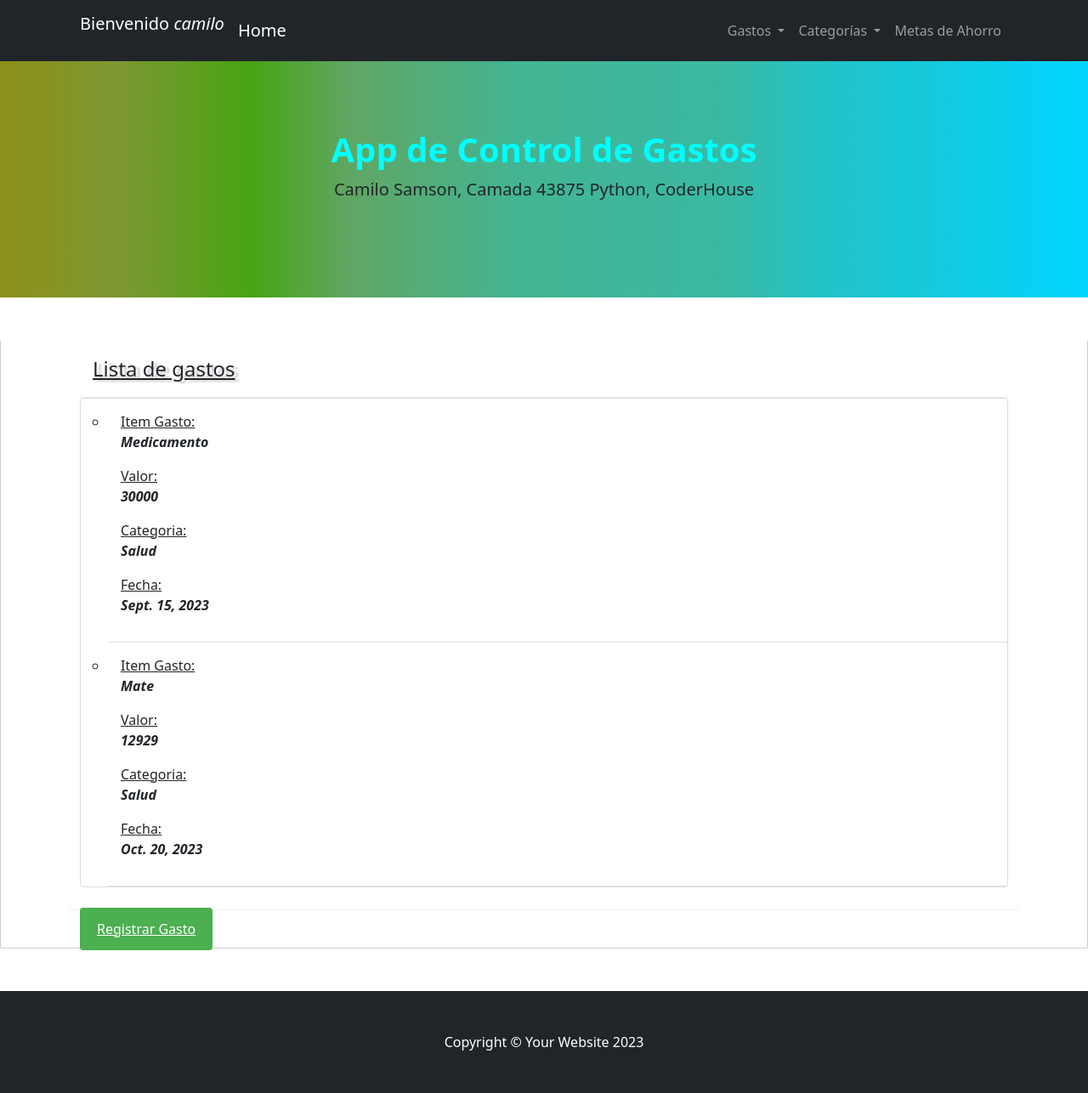
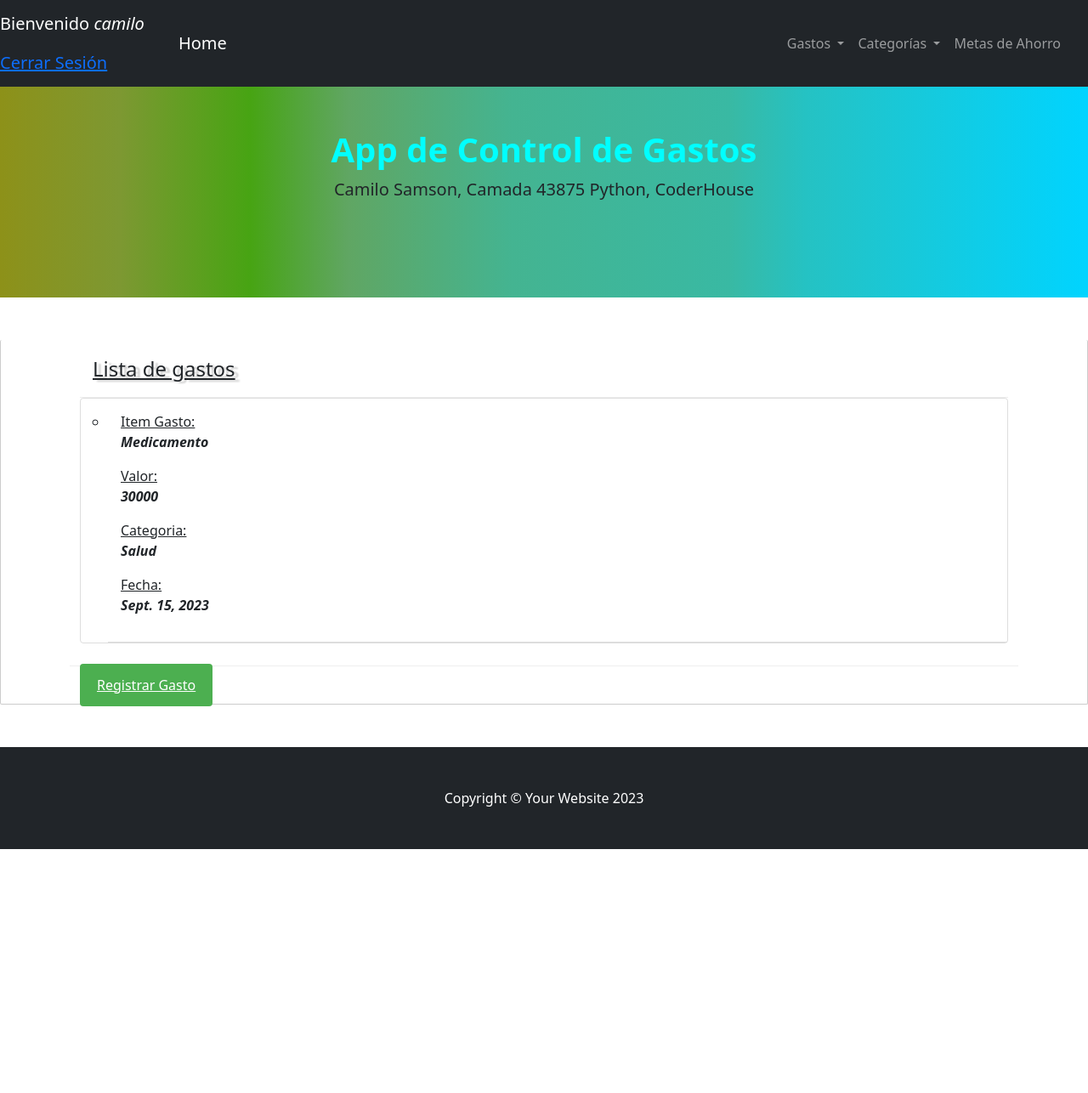
Before and after one commit to camilosamsonj/Proyecto-Final-Python-CoderHouse, a Django app: page /app_tercera_entrega/lista-gastos/ in a window 1280 px wide. Shown: the whole page at 85% size. After the commit the page ends 999 px from the top, so only its background shows below. Run offline with Django 4.2, Linux system fonts and the light colour scheme; a user stored in the database is signed in; data comes from the database, SQL or seed files in the repository; both versions use the stored data as it was after the commit; tables that the repository leaves empty hold one stand-in row (values such as "Sample post"); some libraries are stand-ins or nearby versions.

Commit message:
login y logout están funcionando, se pueden agregar items y asignarlos a cada usuario, y que los usuarios puedan ver solo los datos asociados a su cuenta

```diff
--- a/app_tercera_entrega/models.py
+++ b/app_tercera_entrega/models.py
@@ -1,11 +1,13 @@
 from django.db import models
 from django.utils import timezone
-
+from django.contrib.auth.models import User
 
 class CategoriaGasto(models.Model):
 
     nombre = models.CharField(max_length=30)
     descripcion = models.CharField(max_length=60)
+    usuario = models.ForeignKey(User, on_delete=models.CASCADE)  # Agrega este campo
+
 
     def __str__(self):
         return f'{self.nombre}'
@@ -16,6 +18,7 @@ class ItemGasto(models.Model):
     monto = models.IntegerField()
     categoria = models.ForeignKey(CategoriaGasto, on_delete=models.CASCADE)
     fecha = models.DateField(default=timezone.now)
+    usuario = models.ForeignKey(User, on_delete=models.CASCADE)
 
     def __str__(self):
         return self.nombre
@@ -24,3 +27,4 @@ class MetaAhorro(models.Model):
     nombre = models.CharField(max_length=100)
     monto_objetivo = models.IntegerField()
     fecha_limite = models.DateField()
+    usuario = models.ForeignKey(User, on_delete=models.CASCADE)
--- a/app_tercera_entrega/templates/navbar.html
+++ b/app_tercera_entrega/templates/navbar.html
@@ -1,10 +1,10 @@
 <nav class="navbar navbar-expand-lg navbar-dark bg-dark fixed-top" id="mainNav">
-    <div class="container px-4">
+    <div class="navbar-brand">
 
-
-        <div class="navbar-brand">{% if user.is_authenticated %}
+        {% if user.is_authenticated %}
 
         <p>Bienvenido <em>{{ user.username}}</em> </p>
+        <a href="{% url 'Logout' %}">Cerrar Sesión</a>
 
         {% else %}
 
@@ -12,6 +12,10 @@
 
         {% endif %}
     </div>
+    <div class="container px-4">
+
+
+
         <br>
         <a class="navbar-brand" href="{% url 'Inicio' %}">Home</a>
         <button class="navbar-toggler" type="button" data-bs-toggle="collapse" data-bs-target="#navbarResponsive" aria-controls="navbarResponsive" aria-expanded="false" aria-label="Toggle navigation">
--- a/app_tercera_entrega/views.py
+++ b/app_tercera_entrega/views.py
@@ -6,13 +6,14 @@ from .forms import *
 from django.contrib.auth.forms import AuthenticationForm
 from django.contrib.auth import login, logout, authenticate
 from django.contrib import messages
+from django.contrib.auth.decorators import login_required
 
 # Create your views here.
 def inicio(request):
 
     return render(request, "inicio.html")
 
-
+@login_required
 def formulario_categorias(request):
 
 
@@ -23,7 +24,8 @@ def formulario_categorias(request):
         if miFormulario.is_valid():
 
             datos_formulario = miFormulario.cleaned_data
-            categoria = CategoriaGasto(nombre=datos_formulario['nombre'], descripcion=datos_formulario['descripcion'])
+            usuario = request.user
+            categoria = CategoriaGasto(nombre=datos_formulario['nombre'], descripcion=datos_formulario['descripcion'], usuario=usuario ) # Asociamos la categoria de gasto al usuario actual
             categoria.save()
             return redirect("Categorias")
 
@@ -35,6 +37,9 @@ def formulario_categorias(request):
     return render(request, 'formulario_categorias.html', {'miFormulario': miFormulario})
 
 
+
+
+@login_required # Con esto nos aseguramos que el usuario esté autenticado
 def formulario_items_gastos(request):
 
 
@@ -48,7 +53,7 @@ def formulario_items_gastos(request):
             nueva_categoria_nombre = datos_formulario.get('nueva_categoria')
 
             if nueva_categoria_nombre:
-                nueva_categoria = CategoriaGasto(nombre=nueva_categoria_nombre)
+                nueva_categoria = CategoriaGasto(nombre=nueva_categoria_nombre, usuario=request.user)
                 nueva_categoria.save()
 
 
@@ -58,7 +63,7 @@ def formulario_items_gastos(request):
             nombre=datos_formulario['nombre'],
             monto=datos_formulario['monto'],
             categoria=categoria,  # Asociar el item a la categoría seleccionada
-            fecha=datos_formulario['fecha']
+            fecha=datos_formulario['fecha'], usuario=request.user
             )
             item_gasto.save()
             return redirect("ListaGastos")
@@ -78,18 +83,16 @@ def categorias(request):
     return render(request, 'lista_categorias.html', {'lista_categorias': categorias})
 
 
-
+@login_required
 def formulario_meta_ahorro(request):
 
 
     if request.method == 'POST':
-
         miFormulario = MetaAhorroFormulario(request.POST)
-
         if miFormulario.is_valid():
-
             datos_formulario = miFormulario.cleaned_data
-            meta_ahorro = MetaAhorro(nombre=datos_formulario['nombre'], monto_objetivo=datos_formulario['monto_objetivo'], fecha_limite=datos_formulario['fecha_limite'])
+            usuario = request.user
+            meta_ahorro = MetaAhorro(nombre=datos_formulario['nombre'], monto_objetivo=datos_formulario['monto_objetivo'], fecha_limite=datos_formulario['fecha_limite'], usuario = usuario)
             meta_ahorro.save()
             return redirect("ListaGastos")
 
@@ -120,9 +123,14 @@ def buscar(request):
 
 
 
-
+@login_required
 def lista_gastos(request):
 
-    gastos = ItemGasto.objects.all()
+    if request.user.is_authenticated:
+
+        gastos = ItemGasto.objects.filter(usuario=request.user)
+
+    else:
+        gastos = []
 
     return render(request, 'lista_gastos.html', {'gastos': gastos})
--- a/autenticacion/urls.py
+++ b/autenticacion/urls.py
@@ -1,10 +1,12 @@
 from django.urls import path
 from .views import *
+from django.contrib.auth.views import LogoutView
 
 urlpatterns = [
     path('', home, name='Home'),
     path('registro-usuario', registro, name='Registro'),
     path('login', login_request, name='Login'),
+    path('logout', LogoutView.as_view(template_name='logout.html', next_page='Registro'), name='Logout'),
 
     # Otros patrones de URL
 ]
--- a/autenticacion/views.py
+++ b/autenticacion/views.py
@@ -1,8 +1,9 @@
-from django.shortcuts import render, HttpResponse
+from django.shortcuts import render, HttpResponse, redirect
 from django.contrib.auth.forms import AuthenticationForm, UserCreationForm
 from django.contrib.auth import login, logout, authenticate
 from django.contrib import messages
 from .forms import FormularioRegistroUsuarios
+from django.contrib.auth.decorators import login_required
 
 
 def home(request):
```
Also changed, not shown: autenticacion/templates/logout.html (+3 -6 lines), app_tercera_entrega/migrations/0005_categoriagasto_usuario_itemgasto_usuario_and_more.py (added), app_tercera_entrega/migrations/0006_alter_categoriagasto_usuario_alter_itemgasto_usuario_and_more.py (added), app_tercera_entrega/migrations/0007_alter_categoriagasto_usuario_alter_itemgasto_usuario_and_more.py (added), app_tercera_entrega/migrations/0008_alter_categoriagasto_usuario_alter_itemgasto_usuario_and_more.py (added), db.sqlite3. Lines whose indentation alone changed are shown as unchanged.
